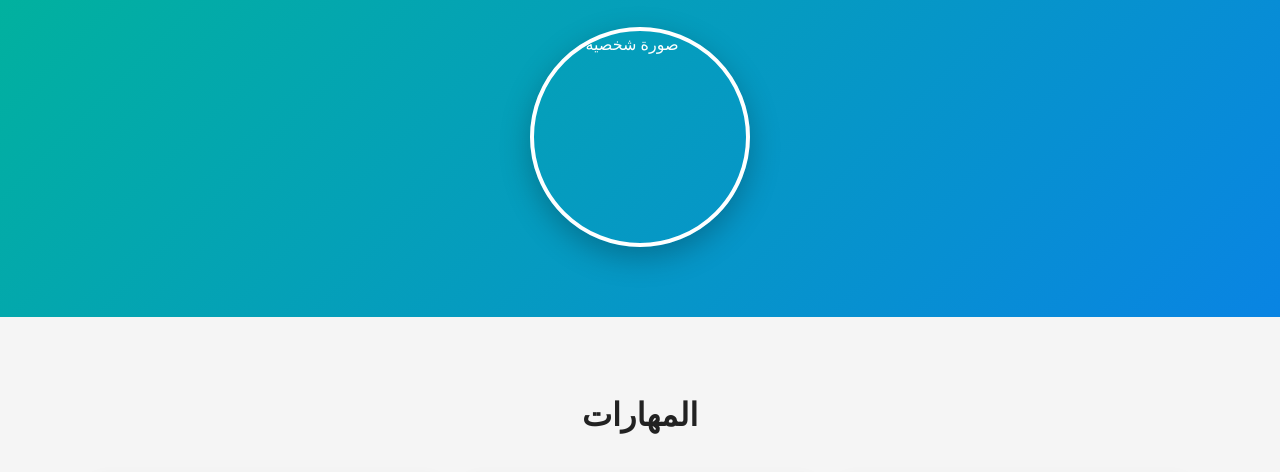
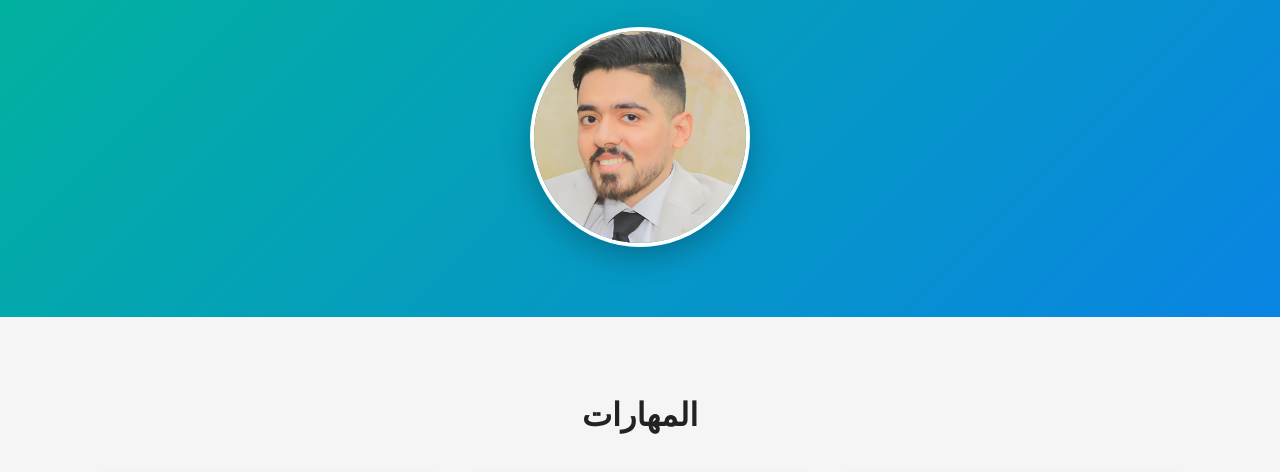
Before and after one commit to fayz502/fayz502.github.io, a plain HTML site: page index.html in a window 1280 px wide. Shown: the part 319-791 px from the top of the page. Drawn offline with Linux system fonts and the light colour scheme.

Commit message:
Update index.html

```diff
--- a/index.html
+++ b/index.html
@@ -36,7 +36,7 @@
       </div>
       <div class="hero-image">
         <!-- ضع صورتك داخل images/ وسمها profile.jpg -->
-        <img src="images/bb.jpg" alt="صورة شخصية">
+        <img src="bb.jpg" alt="">
       </div>
     </div>
   </section>
```
